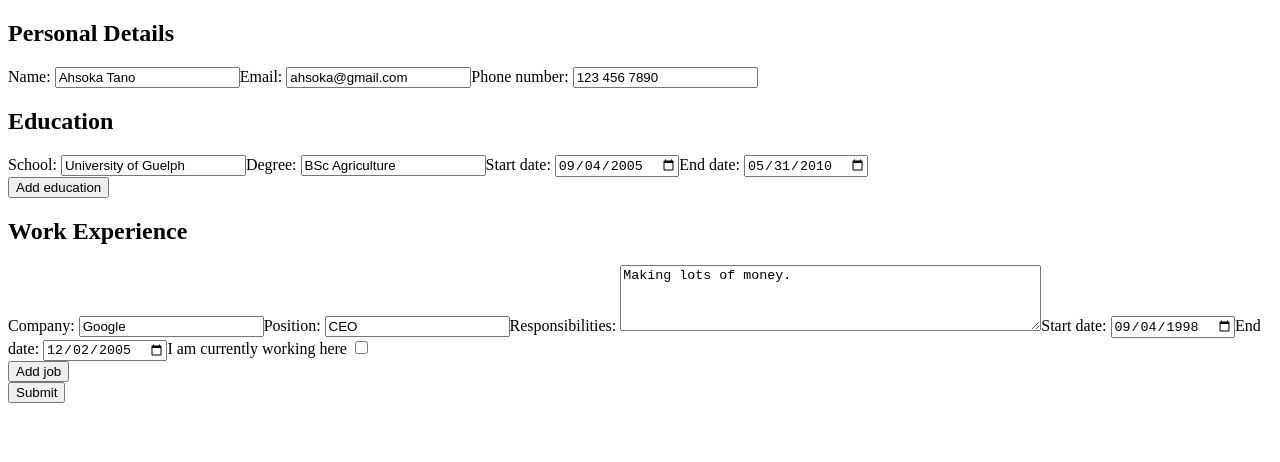
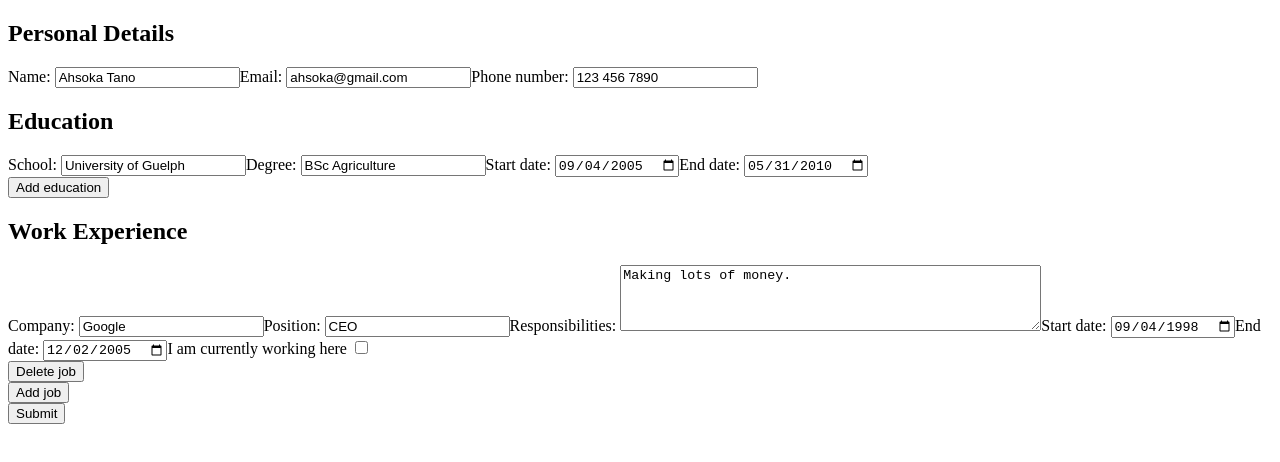
Before and after one commit to jooo-lee/cv-papa, a React (Vite) app: page / in a window 1280 px wide. Shown: the top 462 px of the page. Built offline with nearby package versions, Linux system fonts and the light colour scheme.

Commit message:
Add delete job button

```diff
--- a/src/components/Form.jsx
+++ b/src/components/Form.jsx
@@ -42,6 +42,10 @@ function Form({
     );
   }
 
+  function deleteJob(jobId) {
+    setJobs(jobs.filter((job) => job.id !== jobId));
+  }
+
   return (
     <form>
       <Section name={'Personal Details'}>
@@ -77,7 +81,10 @@ function Form({
       </Section>
       <Section name={'Work Experience'}>
         {jobs.map((job) => (
-          <JobInput key={job.id} job={job} updateJob={updateJob} />
+          <div key={job.id}>
+            <JobInput job={job} updateJob={updateJob} />
+            <button onClick={() => deleteJob(job.id)}>Delete job</button>
+          </div>
         ))}
         <button
           type="button"
```
